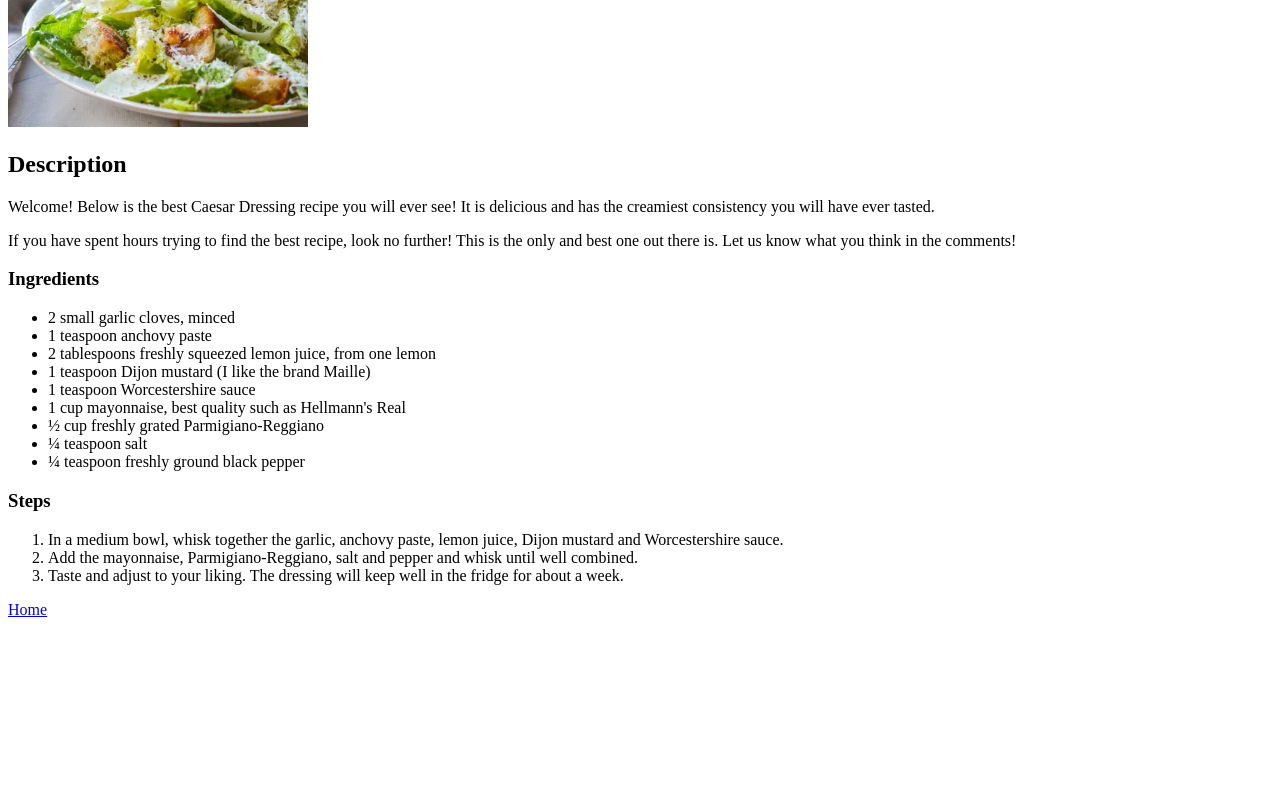
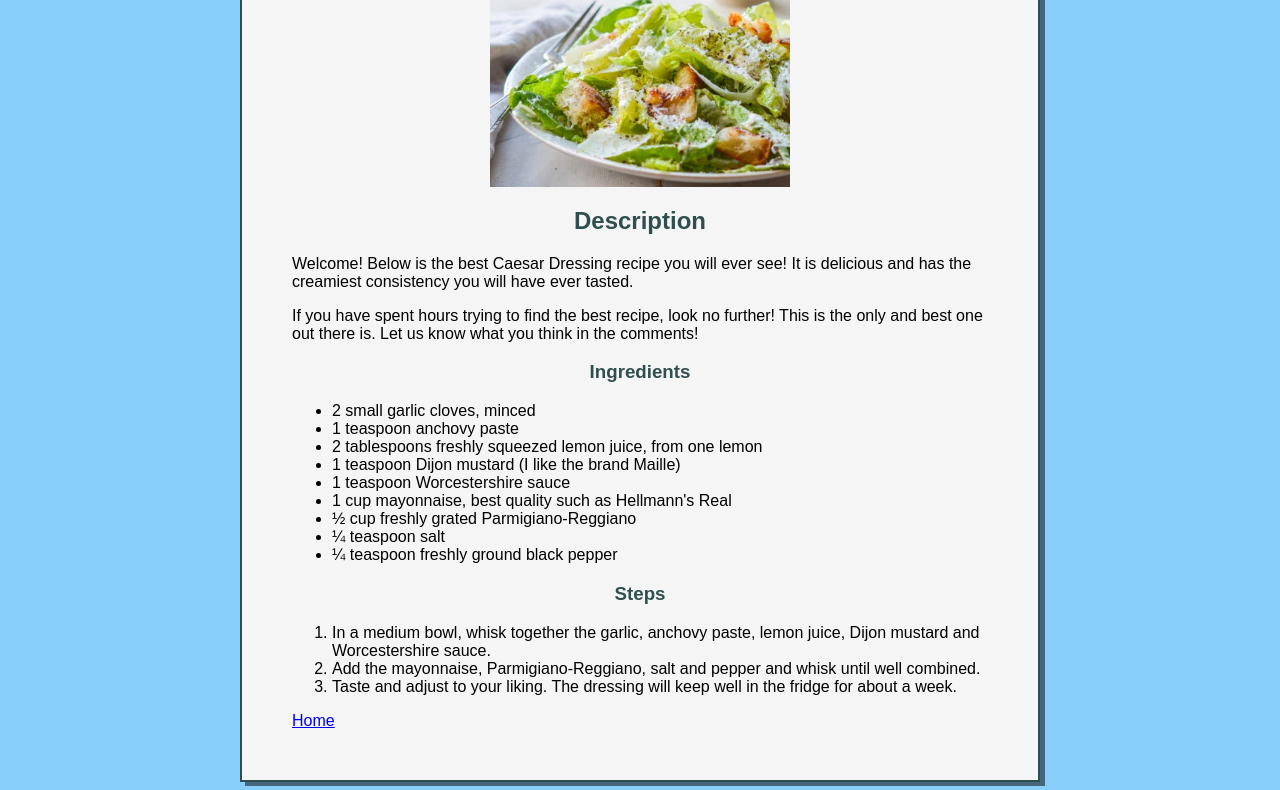
Before and after one commit to Kathya-Velazquez/odin-recipies, a plain HTML site: page recipes/caesar-dressing.html in a window 1280 px wide. Shown: the part 253-1043 px from the top of the page. Before the commit the page ends 880 px from the top, so only its background shows below. Drawn offline with Linux system fonts and the light colour scheme.

Commit message:
Center Caesar Dressing Recipe HTML
Created style.css file. Edited index.html(S) to include said css file.
caesar-dressing.html has centered recipe. Still needs work (need to fix recipe
content, but is in workable condition)

- Added background color and styled recipe card. This is a great working
  starting point.
- Not sure how to add in margins and padding all the way yet.

```diff
--- a/recipes/caesar-dressing.html
+++ b/recipes/caesar-dressing.html
@@ -2,12 +2,17 @@
 <html lang="en">
     <head>
         <meta charset="UTF-8">
+        <link rel= "stylesheet" href="../styles.css">
+
         <title>Caesar Dressing Recipe</title>
     </head>
-    <body>
+    <body class="class-for-caesar">
+        <div class="container">
+            <div class="recipe-card feature">
                 <h1>Caesar Dressing</h1>
                 <img src="../images/caesar-dressing-pic.jpg" alt="Image of caesar salad with bowl of caesar
                 dressing behind it" height="300" width="300">
+                <div class="recipe-content">
                     <h2>Description</h2>
                     <p>
                         Welcome! Below is the best Caesar Dressing recipe you will ever see! It is delicious
@@ -40,8 +45,11 @@
                         <li>Taste and adjust to your liking.
                             The dressing will keep well in the fridge for about a week.</li>
                     </ol>
+                    <a href="../index.html">Home</a>
 
+                </div>
 
-        <a href="../index.html">Home</a>
+            </div>
+        </div>
     </body>
 </html>
--- /dev/null
+++ b/styles.css
@@ -0,0 +1,33 @@
+*,
+*::before,
+*::after {
+    box-sizing: border-box;
+}
+
+.class-for-caesar {
+    font-family: Arial, Helvetica, sans-serif;
+    background-color: lightskyblue;
+}
+
+.recipe-card {
+    border: 2px solid darkslategrey;
+    background-color: whitesmoke;
+    width: 800px;
+    padding: 50px;
+    box-shadow: 5px 4px rgba(0, 0, 0, .5);
+    margin: auto;
+}
+
+h1, h2, h3 {
+    color: darkslategrey;
+    text-align: center;
+}
+
+img {
+    display: block;
+    margin: auto;
+}
+
+.recipe-content {
+
+}
```
Also changed, not shown: index.html (+17 -7 lines), recipes/banana-bread.html (+2 -0 lines). Lines whose indentation alone changed are shown as unchanged.
